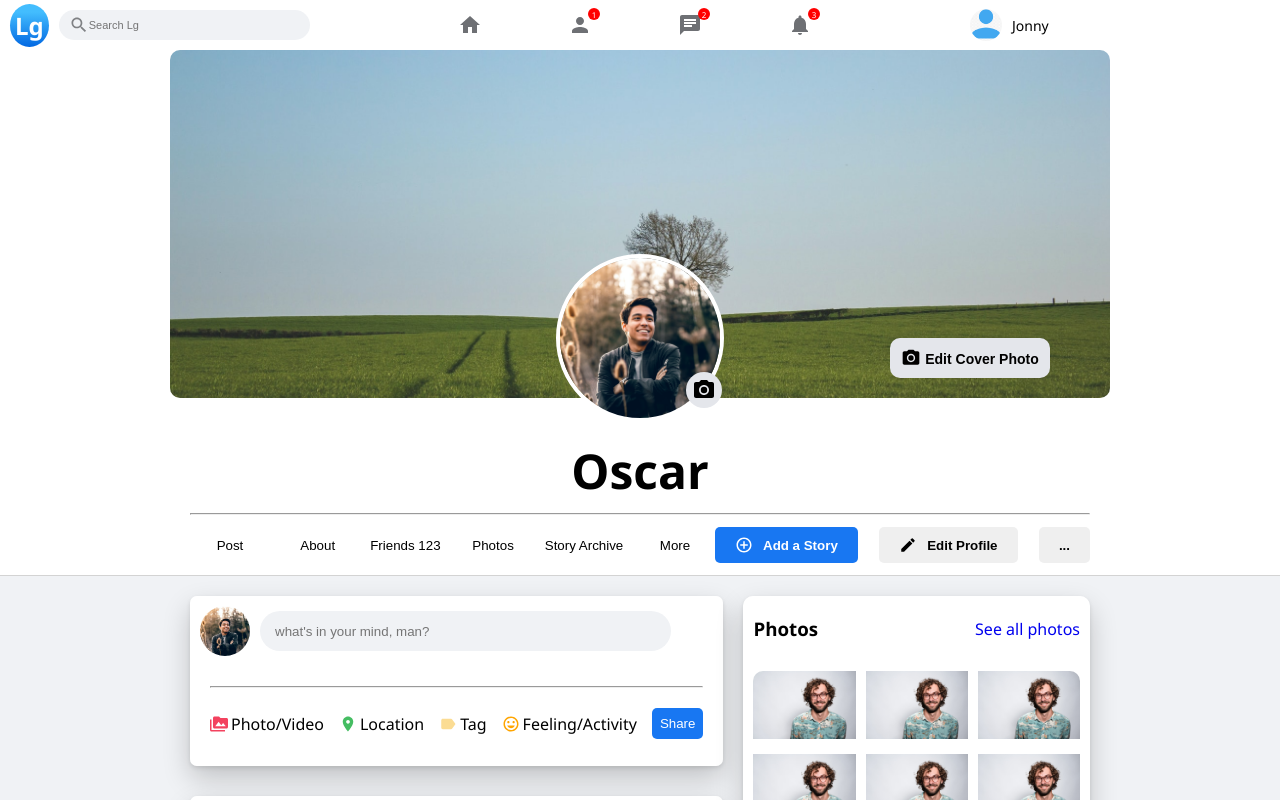
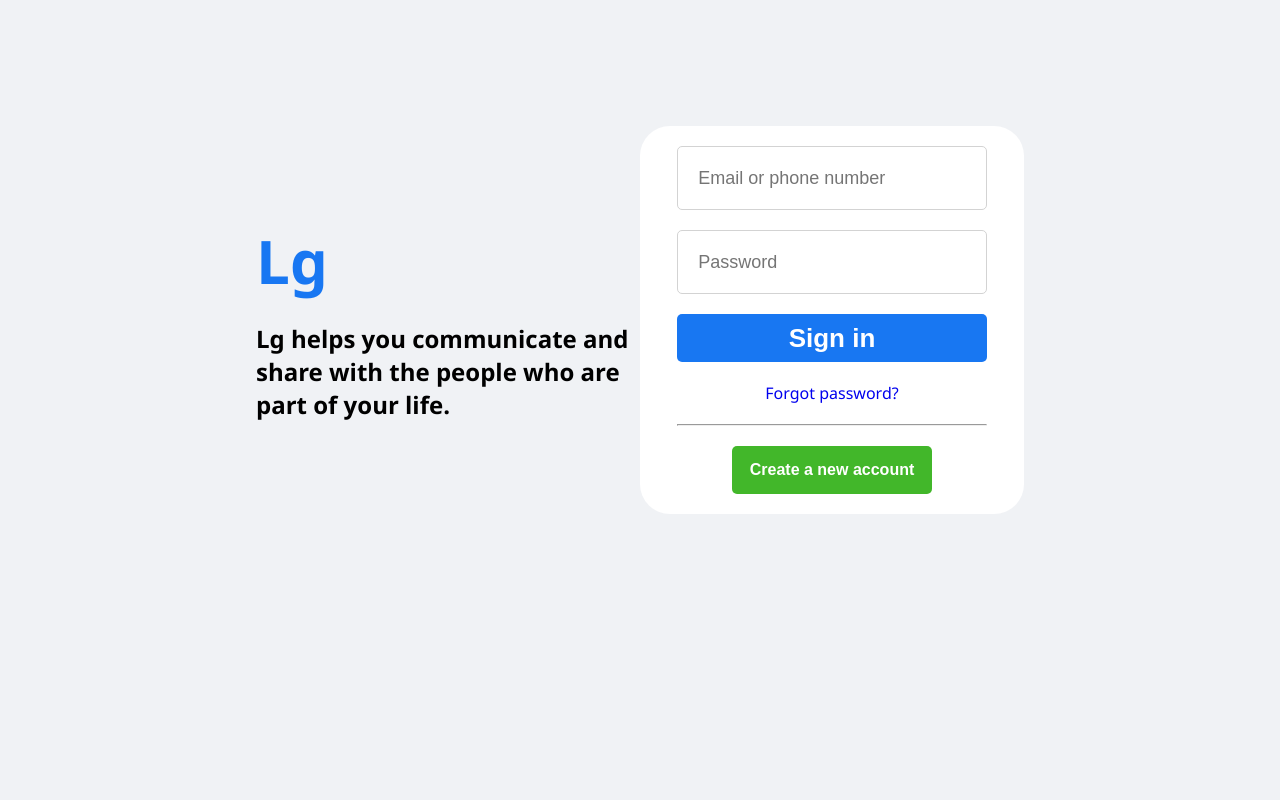
Before and after one commit to oskarchik/social_media_front, a React (Create React App) app: page / in a window 1280 px wide. Shown: the top 800 px of the page. Built offline with nearby package versions, Linux system fonts and the light colour scheme.

Commit message:
FEAT: adds login page

```diff
--- a/src/App.jsx
+++ b/src/App.jsx
@@ -1,15 +1,16 @@
 import Header from './components/Header/Header';
 import Home from './pages/Home';
 import Profile from './pages/Profile/Profile';
-
+import Login from './pages/Login/Login';
 import './index.css';
 
 const App = () => {
   return (
     <div>
-      <Header />
+      {/* <Header /> */}
       {/* <Home /> */}
-      <Profile />
+      {/* <Profile /> */}
+      <Login />
     </div>
   );
 };
--- /dev/null
+++ b/src/components/Form/Form.jsx
@@ -0,0 +1,22 @@
+import { StyledForm } from './Form.style';
+
+const Form = () => {
+  return (
+    <StyledForm>
+      <div className='login-form__wrapper'>
+        <input className='login__input' type='text' placeholder='Email or phone number' />
+        <input className='login__input' type='email' placeholder='Password' />
+        <button className='login__btn' type='submit'>
+          Sign in
+        </button>
+        <a href='#' className='login__forgot'>
+          Forgot password?
+        </a>
+        <hr className='login__hr' />
+        <button className='login__new-account'>Create a new account</button>
+      </div>
+    </StyledForm>
+  );
+};
+
+export default Form;
--- /dev/null
+++ b/src/components/Form/Form.style.jsx
@@ -0,0 +1,52 @@
+import styled from 'styled-components';
+
+export const StyledForm = styled.form`
+  .login-form__wrapper {
+    display: flex;
+    flex-direction: column;
+    align-items: center;
+    justify-content: center;
+    padding: 20px;
+    .login__input {
+      display: block;
+      width: 90%;
+      height: 64px;
+      border-radius: 5px;
+      border: 1px solid lightgrey;
+      margin-bottom: 20px;
+      font-size: 18px;
+      color: lightgrey;
+      padding-left: 20px;
+    }
+    .login__btn {
+      width: 90%;
+      height: 48px;
+      border-radius: 5px;
+      border: none;
+      background-color: #1877f2;
+      color: white;
+      font-size: 26px;
+      font-weight: bold;
+      margin-bottom: 20px;
+    }
+    .login__forgot {
+      text-decoration: none;
+      margin-bottom: 20px;
+    }
+    .login__hr {
+      margin-bottom: 20px;
+      height: 1px;
+      width: 90%;
+    }
+    .login__new-account {
+      width: 200px;
+      height: 48px;
+      background-color: #42b72a;
+      color: white;
+      font-size: 16px;
+      font-weight: bold;
+      border-radius: 5px;
+      border: none;
+    }
+  }
+`;
--- /dev/null
+++ b/src/pages/Login/Login.jsx
@@ -0,0 +1,26 @@
+import { StyledLoginPage } from './Login.style';
+import Form from '../../components/Form/Form';
+
+const Login = () => {
+  return (
+    <StyledLoginPage>
+      <div className='login__container'>
+        <div className='login__wrapper'>
+          <div className='login__left'>
+            <div className='left__content'>
+              <h1 className='left__title'>Lg</h1>
+              <h3 className='left__speech'>
+                Lg helps you communicate and share with the people who are part of your life.
+              </h3>
+            </div>
+          </div>
+          <div className='login__right'>
+            <Form />
+          </div>
+        </div>
+      </div>
+    </StyledLoginPage>
+  );
+};
+
+export default Login;
--- /dev/null
+++ b/src/pages/Login/Login.style.jsx
@@ -0,0 +1,47 @@
+import styled from 'styled-components';
+
+export const StyledLoginPage = styled.main`
+  .login__container {
+    width: 100vw;
+    height: 80vh;
+    display: flex;
+    align-items: center;
+    justify-content: center;
+
+    .login__wrapper {
+      width: 60vw;
+      max-width: 980px;
+      display: flex;
+    }
+    .login__left {
+      flex: 6;
+      display: flex;
+      flex-direction: column;
+      align-items: center;
+      justify-content: center;
+
+      .left__content {
+        width: 100%;
+        display: flex;
+        flex-direction: column;
+        align-items: start;
+        justify-content: flex-start;
+
+        .left__title {
+          font-size: 60px;
+          font-weight: bold;
+          color: #1877f2;
+          margin-bottom: 20px;
+        }
+        .left__speech {
+          font-size: 24px;
+        }
+      }
+    }
+    .login__right {
+      flex: 6;
+      background-color: white;
+      border-radius: 30px;
+    }
+  }
+`;
```
